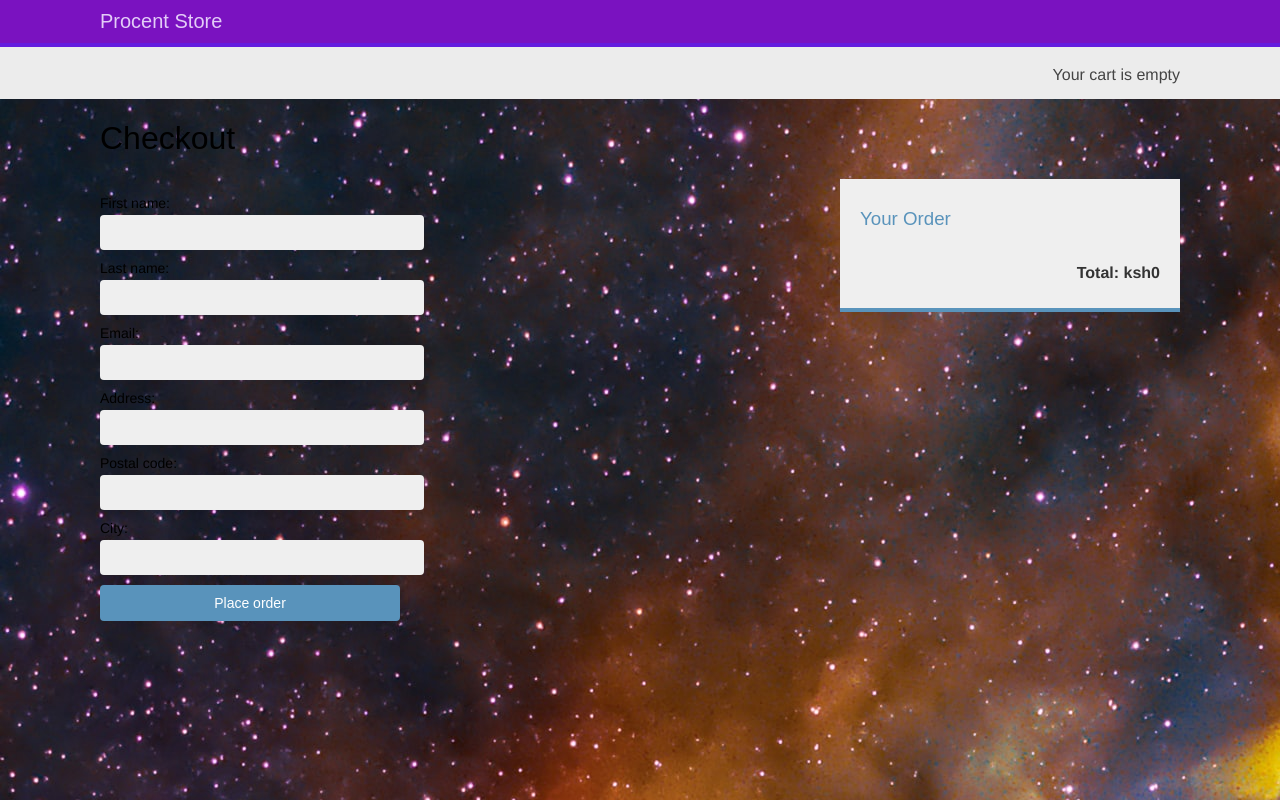
After one commit to dom-inic/procent-api, a Django app: page /orders/ in a window 1280 px wide. The commit adds this page. Run offline with Django 4.2, Linux system fonts and the light colour scheme.

Commit message:
order templates

```diff
--- a/cart/templates/cart/detail.html
+++ b/cart/templates/cart/detail.html
@@ -86,6 +86,6 @@
 </table>
 <p class="text-right">
     <a href="{% url 'shop:product_list' %}" class="button-light">Continue shopping </a>
-    <a href="#" class="button">Checkout </a>
+    <a href="{% url 'orders:order_create' %}" class="button">Checkout </a>
 </p>
 {% endblock content %}
--- /dev/null
+++ b/orders/templates/orders/order/create.html
@@ -0,0 +1,26 @@
+{% extends 'shop/base.html' %}
+
+{% block title %}
+    Checkout
+{% endblock title %}
+{% block content %}
+    <h1>Checkout</h1>
+    <div class="order-info">
+        <h3>Your Order</h3>
+        <ul>
+            {% for item in cart %}
+            <li>
+                {{ item.quantity }} x {{ item.product.name }}
+                <span>ksh{{ item.total_price }}</span>
+            </li>
+            {% endfor %}
+        </ul>
+        <p> Total: ksh{{ cart.get_total_price }}
+    </div>
+    <form method="post" class="order-form">
+        {{ form.as_p }}
+        <p><input type="submit" value="Place order"></p>
+        {% csrf_token %}
+    </form>
+
+{% endblock content %}
--- a/procentapi/urls.py
+++ b/procentapi/urls.py
@@ -22,8 +22,8 @@ from django.conf.urls.static import static
 urlpatterns = [
     path('admin/', admin.site.urls),
     path('cart/', include('cart.urls', namespace='cart')),
+    path('orders/', include('orders.urls', namespace='orders')),
     path('', include('shop.urls', namespace='shop')),
-    path('orders/', include('orders.urls', namespace='orders'))
     # path('api-auth/', include('rest_framework.urls')),
 ]
 
```
Also changed, not shown: orders/templates/orders/order/created.html (added, +11 -0 lines), db.sqlite3.
